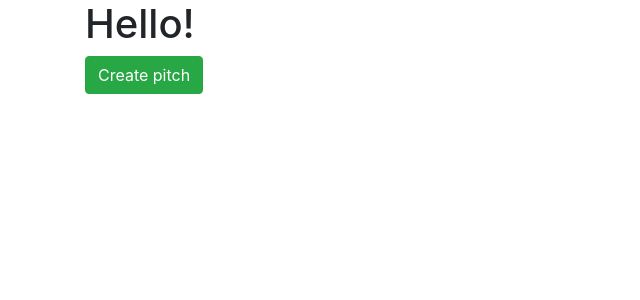
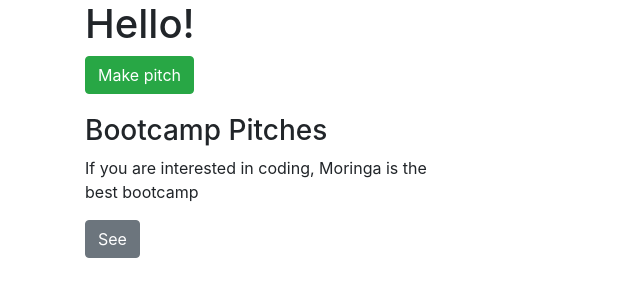
Before and after one commit to Maxwel5/minute-pitch, a Flask app: template app/templates/index.html in a window 1280 px wide. Shown: the part 56-356 px from the top of the page, without its empty margins (0-640 px from the left). Run offline with Flask 2, Linux system fonts and the light colour scheme; the template is opened without the code that fills it, so the values that code supplies are empty; parts of the project's set-up code (start-up, migrations or seed data) failed here and were passed over; some libraries are stand-ins or nearby versions.

Commit message:
Providing a bootcamp pitch

```diff
--- a/app/templates/index.html
+++ b/app/templates/index.html
@@ -6,6 +6,17 @@
     <h1>Hello!</h1>
 </div>
 <div class="container" style="padding-bottom: 20px;">
-        <a href="{{url_for('main.new_pitch')}}" class="btn btn-success">Create pitch</a>
+    <a href="{{url_for('main.new_pitch')}}" class="btn btn-success">Make pitch</a>
+</div>
+<div class="container">
+    <div class="row">
+        <div class="col-md-4">
+            <div class="well well-lg">
+                <h3>Bootcamp Pitches</h3>
+                <p>If you are interested in coding, Moringa is the best bootcamp</p>
+                <a href="{{url_for('main.interview_pitches')}}" class="btn btn-secondary -center">See</a>
+            </div>
+        </div>
     </div>
+</div>
 {% endblock %}
```
